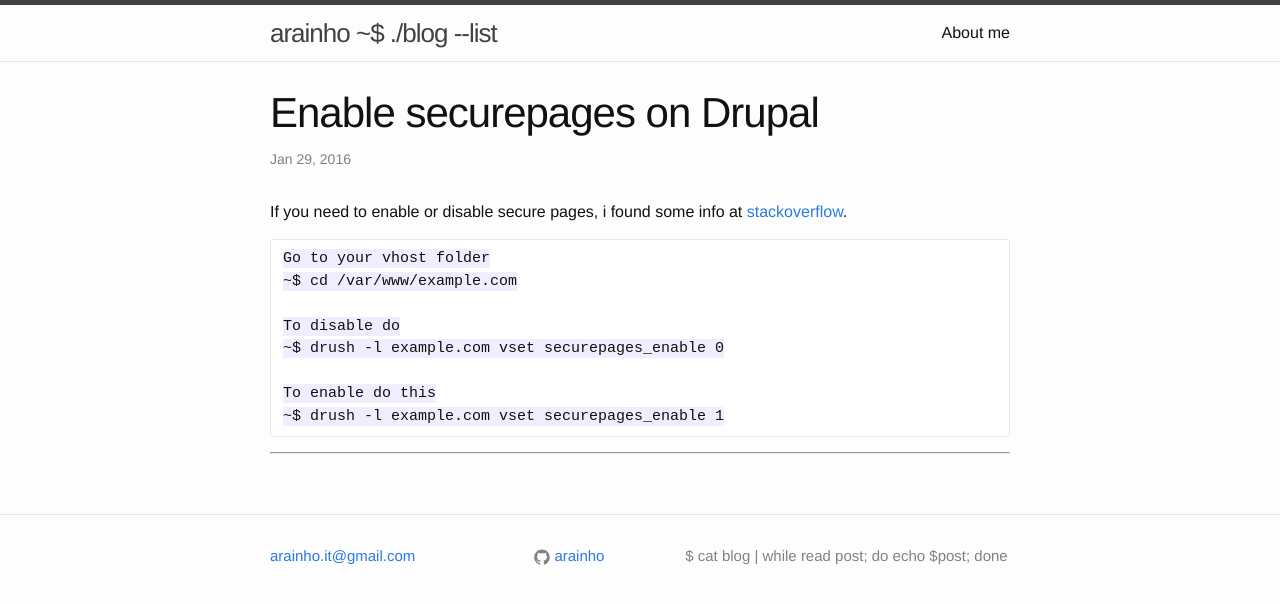
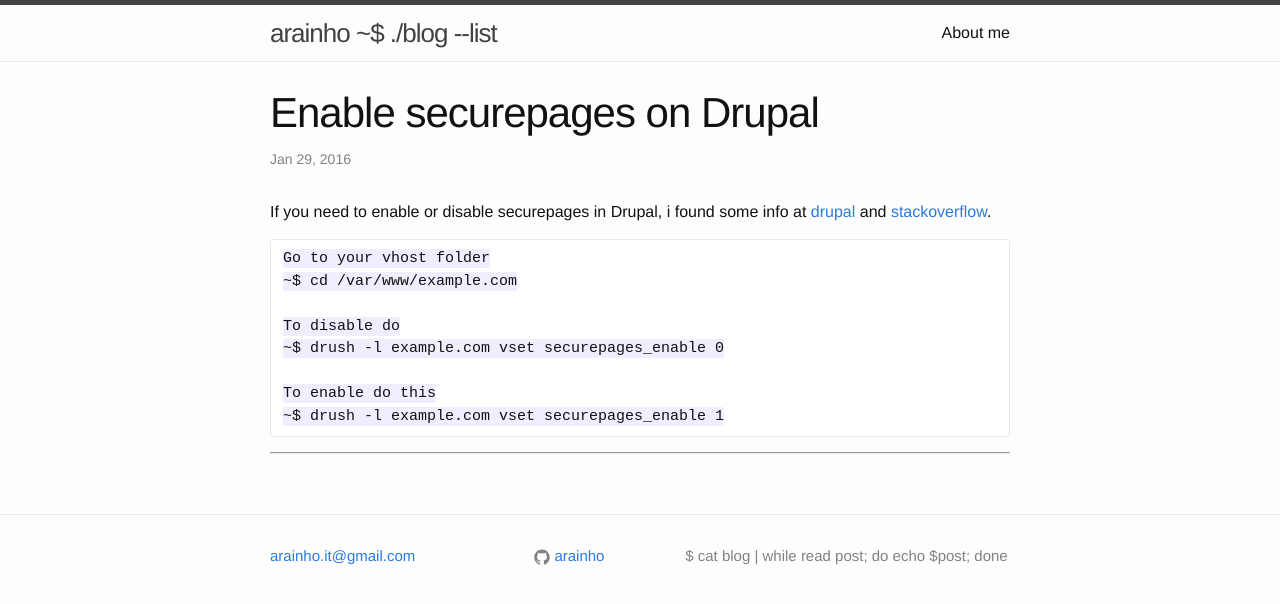
Before and after one commit to arainho/arainho.github.io, a Jekyll site: the page built from _posts/2016-01-29-enable-securepages-on-drupal.md, in a window 1280 px wide. Shown: the top 604 px of the page. Built offline with Jekyll 4.4.1, drawn with Linux system fonts in a browser that asks for light colours.

Commit message:
add drupal link

```diff
--- a/_posts/2016-01-29-enable-securepages-on-drupal.md
+++ b/_posts/2016-01-29-enable-securepages-on-drupal.md
@@ -5,7 +5,7 @@ date:   2016-01-29 10:32
 categories: drupal drush securepages_enabled
 ---
 
-If you need to enable or disable secure pages, i found some info at [stackoverflow].
+If you need to enable or disable securepages in Drupal, i found some info at [drupal] and [stackoverflow].
 
     Go to your vhost folder
     ~$ cd /var/www/example.com
@@ -19,3 +19,4 @@ If you need to enable or disable secure pages, i found some info at [stackoverfl
 
 ---
 [stackoverflow]: <http://stackoverflow.com/questions/4539608/how-to-disable-secure-pages-on-a-local-server>
+[drupal]: <2016-01-29-enable-securepages-on-drupal.md>
```
